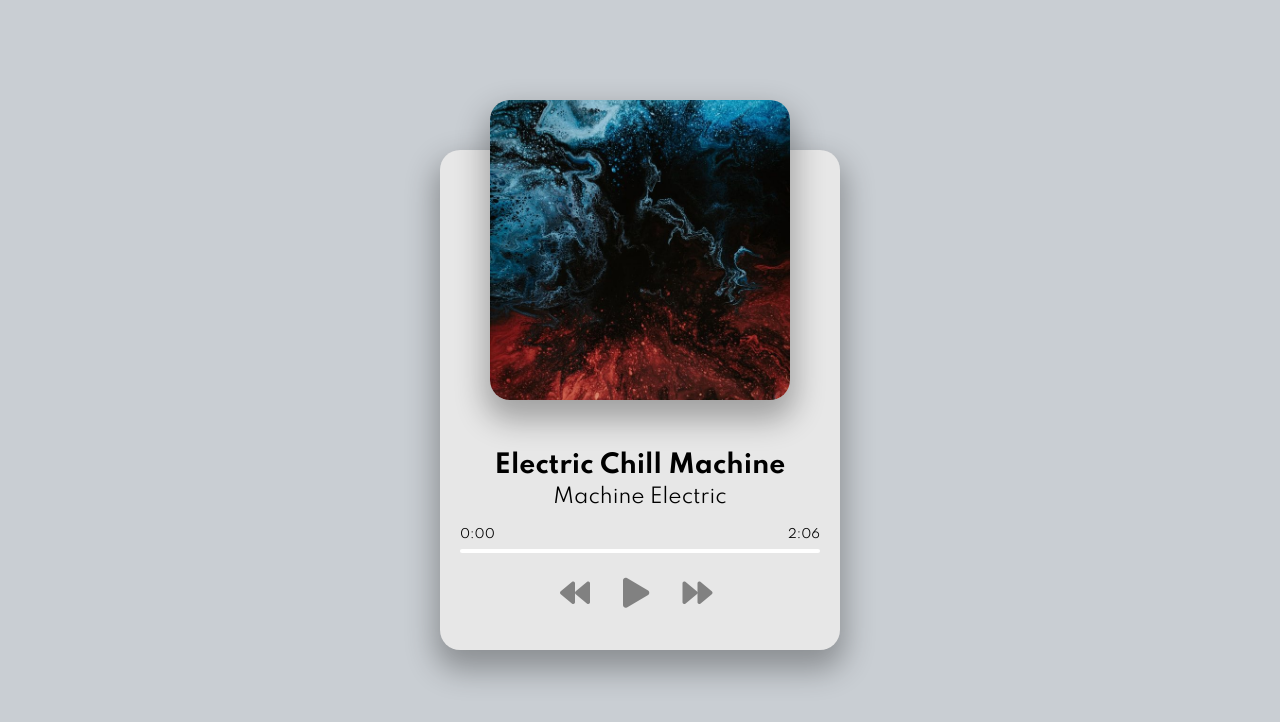
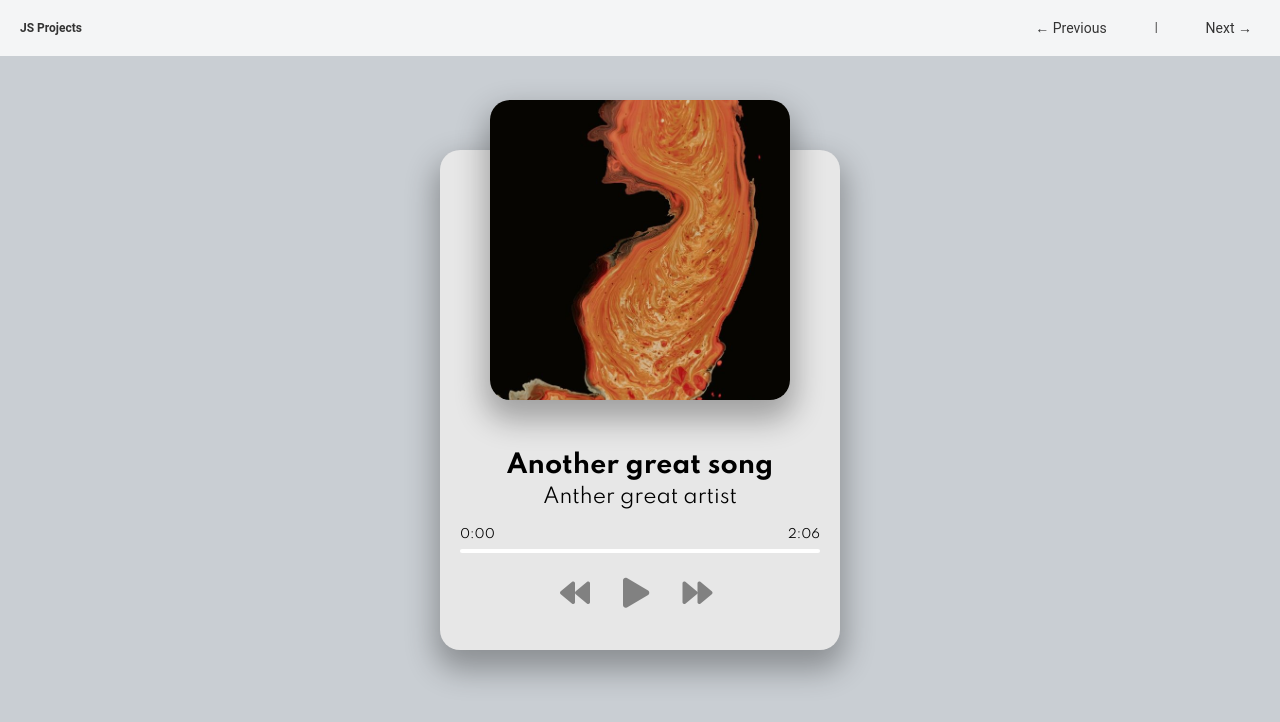
Before and after one commit to allangpio/JS-practice-projects, a plain HTML site: page 8-music-player/index.html in a window 1280 px wide. Drawn offline with Linux system fonts and the light colour scheme.

Commit message:
finishing the music player project

```diff
--- a/8-music-player/index.html
+++ b/8-music-player/index.html
@@ -1,18 +1,31 @@
 <!DOCTYPE html>
 <html lang="en">
   <head>
-    <meta charset="UTF-8">
-    <meta name="viewport" content="width=device-width, initial-scale=1.0">
+    <meta charset="UTF-8" />
+    <meta name="viewport" content="width=device-width, initial-scale=1.0" />
     <title>Music Player</title>
 
-    <link rel="stylesheet" href="https://cdnjs.cloudflare.com/ajax/libs/font-awesome/5.10.2/css/all.min.css"/>
-    <link rel="stylesheet" href="style.css">
+    <link
+      rel="stylesheet"
+      href="https://cdnjs.cloudflare.com/ajax/libs/font-awesome/5.10.2/css/all.min.css"
+    />
+    <link rel="stylesheet" href="style.css" />
   </head>
   <body>
+    <!-- Project Navigation -->
+    <div class="projects-navigation">
+      <h4>JS Projects</h4>
+      <ul>
+        <a href="../7-nav-bar/index.html"><li>&larr; Previous</li></a>
+        <li>|</li>
+        <a href="../001-quote/index.html"><li>Next &rarr;</li></a>
+      </ul>
+    </div>
+
     <div class="player-container">
       <!-- Song -->
       <div class="img-container">
-            <img src="./img/music-1.jpg" alt="Album Art">
+        <img src="./img/music-1.jpg" alt="Album Art" />
       </div>
       <h2 id="title">EletricVhill Machine</h2>
       <h3 id="artist">Allan</h3>
@@ -33,7 +46,6 @@
       </div>
     </div>
 
-
     <!-- Script -->
     <script src="script.js"></script>
   </body>
--- a/8-music-player/script.js
+++ b/8-music-player/script.js
@@ -1,39 +1,39 @@
-const image = document.querySelector('img');
-const title = document.getElementById('title');
-const artist = document.getElementById('artist');
-const audio = document.querySelector('audio');
+const image = document.querySelector("img");
+const title = document.getElementById("title");
+const artist = document.getElementById("artist");
+const audio = document.querySelector("audio");
 
-const progressContainer = document.getElementById('progress-container');
-const progress = document.getElementById('progress');
-const currentEl = document.getElementById('current-time');
-const durationEl = document.getElementById('duration');
+const progressContainer = document.getElementById("progress-container");
+const progress = document.getElementById("progress");
+const currentEl = document.getElementById("current-time");
+const durationEl = document.getElementById("duration");
 
-const prevBtn = document.getElementById('prev');
-const playBtn = document.getElementById('play');
-const nextBtn = document.getElementById('next');
+const prevBtn = document.getElementById("prev");
+const playBtn = document.getElementById("play");
+const nextBtn = document.getElementById("next");
 
 // music
 const music = [
   {
-        fileName: 'music-1',
-        titleName: 'Electric Chill Machine',
-        artistName: 'Machine Electric'
+    fileName: "music-1",
+    titleName: "Electric Chill Machine",
+    artistName: "Machine Electric",
   },
   {
-        fileName: 'music-2',
-        titleName: 'Another great song',
-        artistName: 'Anther great artist'
+    fileName: "music-2",
+    titleName: "Another great song",
+    artistName: "Anther great artist",
   },
   {
-        fileName: 'music-3',
-        titleName: 'Sunday WoW!',
-        artistName: 'Artist Awesome'
+    fileName: "music-3",
+    titleName: "Sunday WoW!",
+    artistName: "Artist Awesome",
   },
   {
-        fileName: 'music-4',
-        titleName: 'Untitled',
-        artistName: 'Unknown'
-    }
+    fileName: "music-4",
+    titleName: "Untitled",
+    artistName: "Unknown",
+  },
 ];
 
 // Check if Playing
@@ -43,21 +43,19 @@ let isPlaying = false;
 function playSong() {
   audio.play();
   isPlaying = true;
-    playBtn.classList.replace('fa-play', 'fa-pause');
-    playBtn.setAttribute('title', 'Pause');
+  playBtn.classList.replace("fa-play", "fa-pause");
+  playBtn.setAttribute("title", "Pause");
 }
 
 function pauseSong() {
   audio.pause();
   isPlaying = false;
-    playBtn.classList.replace('fa-pause', 'fa-play');
-    playBtn.setAttribute('title', 'Play');
+  playBtn.classList.replace("fa-pause", "fa-play");
+  playBtn.setAttribute("title", "Play");
 }
 
-
-
 // Play or pause
-playBtn.addEventListener('click', () => (isPlaying) ? pauseSong() : playSong());
+playBtn.addEventListener("click", () => (isPlaying ? pauseSong() : playSong()));
 
 // Update the DOM
 function loadSong(music) {
@@ -72,13 +70,12 @@ let musicIndex = 0;
 
 // Change song
 function changeSong(direction) {
-    (direction === 'prev') ? musicIndex-- : musicIndex++;
-    if(musicIndex > music.length - 1) musicIndex = 0;
-    if(musicIndex < 0) musicIndex = music.length - 1;
+  direction === "prev" ? musicIndex-- : musicIndex++;
+  if (musicIndex > music.length - 1) musicIndex = 0;
+  if (musicIndex < 0) musicIndex = music.length - 1;
   loadSong(music[musicIndex]);
   if (isPlaying) playSong();
 }
-
 
 // On load - select first song
 loadSong(music[musicIndex]);
@@ -86,7 +83,7 @@ loadSong(music[musicIndex]);
 // Upgrade Progress Bar and Time
 function updateProgressBar(e) {
   if (isPlaying) {
-        const {duration, currentTime} = e.srcElement;
+    const { duration, currentTime } = e.srcElement;
     // Update progress bar
     const progressPercent = (currentTime / duration) * 100;
     progress.style.width = `${progressPercent}%`;
@@ -94,17 +91,18 @@ function updateProgressBar(e) {
     const durationMinutes = Math.floor(duration / 60);
     let durationSeconds = Math.floor(duration % 60);
     if (durationSeconds < 10) {
-            durationSeconds = `0${durationSeconds}`
+      durationSeconds = `0${durationSeconds}`;
     }
 
     // Delay switch duration Element to avoid NAN
-        if (durationSeconds) durationEl.textContent = `${durationMinutes}:${durationSeconds}`;
+    if (durationSeconds)
+      durationEl.textContent = `${durationMinutes}:${durationSeconds}`;
 
     // Calculate display for Current time
     const currentMinutes = Math.floor(currentTime / 60);
     let currentSeconds = Math.floor(currentTime % 60);
     if (currentSeconds < 10) {
-            currentSeconds = `0${currentSeconds}`
+      currentSeconds = `0${currentSeconds}`;
     }
 
     // Delay switch current Element to avoid NAN
@@ -116,13 +114,13 @@ function updateProgressBar(e) {
 function setProgressBar(e) {
   const width = this.clientWidth;
   const clickX = e.offsetX;
-    const {duration} = music;
+  const { duration } = music;
   audio.currentTime = (clickX / width) * duration;
-
 }
 
 // Change song on click
-prevBtn.addEventListener('click', () => changeSong('prev'));
-nextBtn.addEventListener('click', () => changeSong('next'))
-audio.addEventListener('timeupdate', updateProgressBar);
-progressContainer.addEventListener('click', setProgressBar);
+prevBtn.addEventListener("click", () => changeSong("prev"));
+nextBtn.addEventListener("click", () => changeSong("next"));
+audio.addEventListener("timeupdate", updateProgressBar);
+audio.addEventListener("ended", changeSong("next"));
+progressContainer.addEventListener("click", setProgressBar);
--- a/8-music-player/style.css
+++ b/8-music-player/style.css
@@ -1,5 +1,5 @@
 /* Images created by: https://unsplash.com/@pawel_czerwinski */
-@import url('https://fonts.googleapis.com/css2?family=Spartan:wght@400;700&display=swap');
+@import url("https://fonts.googleapis.com/css2?family=Spartan:wght@400;700&display=swap");
 
 html {
   box-sizing: border-box;
@@ -13,8 +13,45 @@ body {
   justify-content: center;
   align-items: center;
 
-  font-family: 'Spartan', sans-serif;
+  font-family: "Spartan", sans-serif;
   font-size: 12px;
+}
+
+.projects-navigation {
+  font-family: Roboto, sans-serif;
+  position: fixed;
+  top: 0;
+  left: 0;
+  width: 100vw;
+  height: min-content;
+  display: flex;
+  justify-content: space-between;
+  align-items: center;
+  padding: 5px 20px;
+
+  background-color: rgba(255, 255, 255, 0.8);
+
+  color: #333;
+}
+
+.projects-navigation h4 {
+  justify-self: start;
+}
+
+.projects-navigation ul {
+  list-style: none;
+  display: flex;
+}
+
+.projects-navigation a {
+  margin: 0 3rem;
+  text-decoration: none;
+  color: inherit;
+  font-size: 14px;
+}
+
+.projects-navigation a:hover {
+  text-decoration: underline;
 }
 
 .player-container {
@@ -33,7 +70,7 @@ body {
   left: 50px;
 }
 
-.img-container img{
+.img-container img {
   height: 100%;
   width: 100%;
   object-fit: cover;
@@ -91,13 +128,12 @@ h3 {
   font-size: 30px;
   color: rgb(129, 129, 129);
   margin-right: 30px;
-  cursor:pointer;
+  cursor: pointer;
 }
 
-.fas:hover{
+.fas:hover {
   filter: brightness(80%);
 }
-
 
 .main-button {
   font-size: 40px;
@@ -107,7 +143,7 @@ h3 {
 
 /* Media Query: iPhone (Vertical) */
 @media screen and (max-width: 376px) {
-  .player-container{
+  .player-container {
     width: 95vw;
   }
 
```
Also changed, not shown: 001-quote/index.html (+1 -1 lines). Lines whose indentation alone changed are shown as unchanged.
